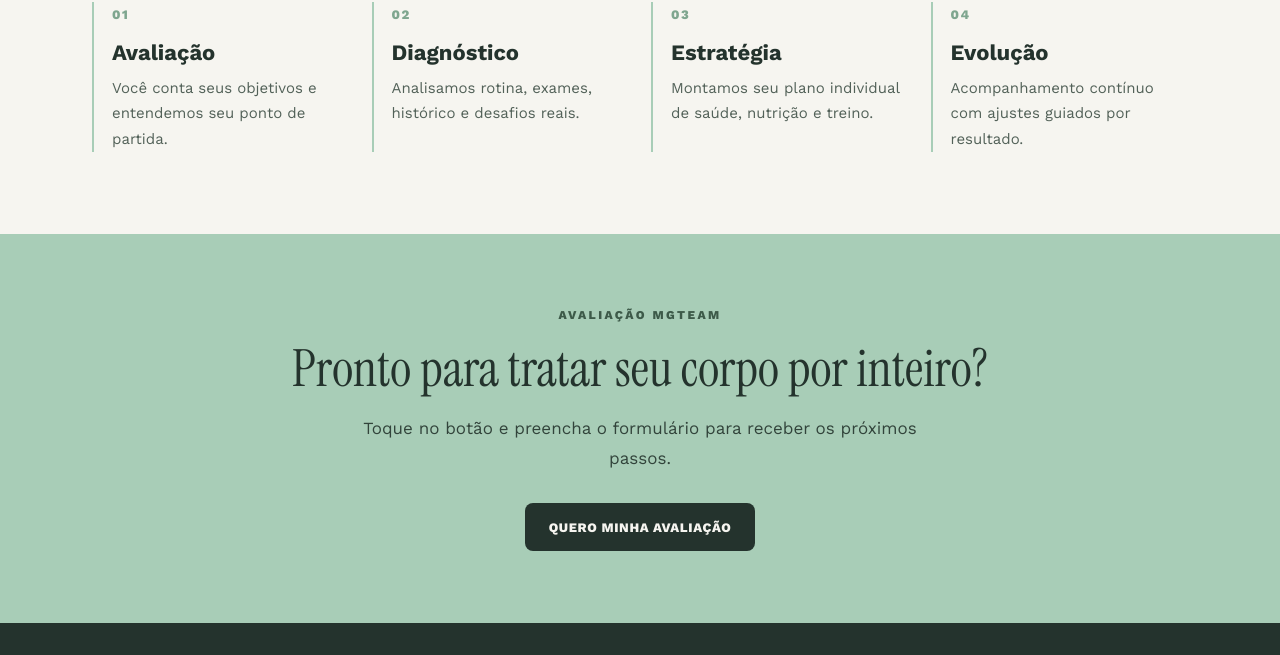
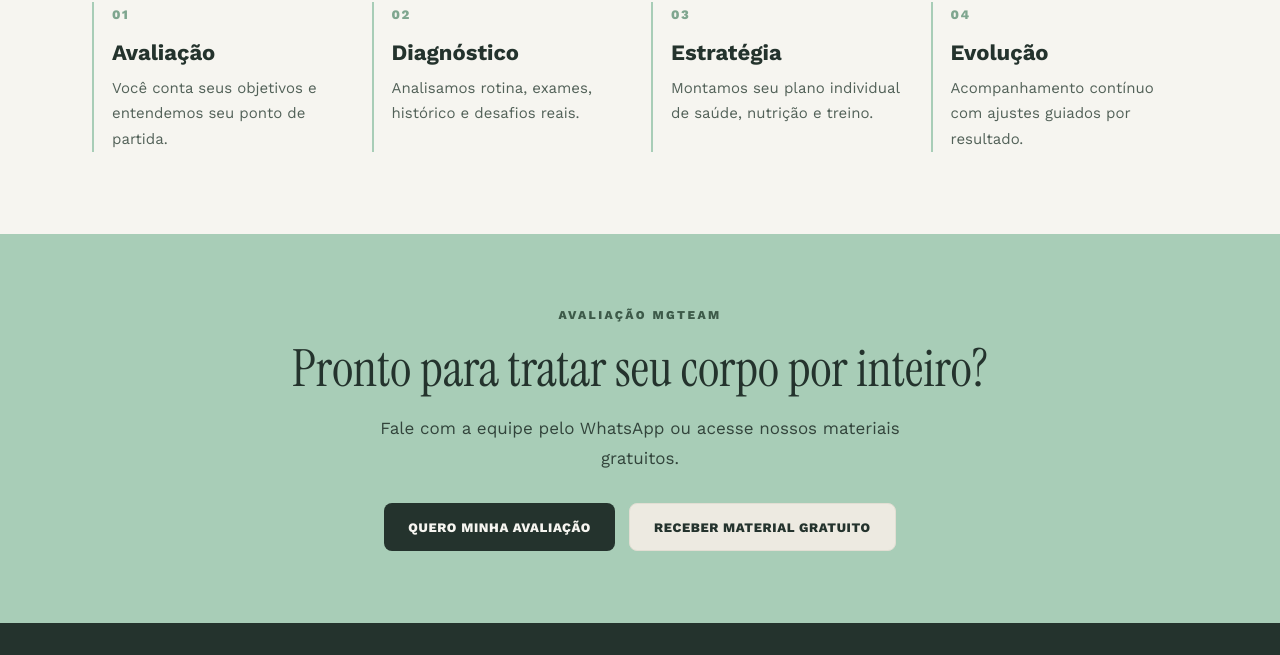
Before and after one commit to empresa-netizen/mgteam-landing, a plain HTML site: page index.html in a window 1280 px wide. Shown: the part 3767-4422 px from the top of the page. Drawn offline with nearby package versions, Linux system fonts and the light colour scheme; a script that the page names is missing.

Commit message:
Restore main site CTAs (#5)
Co-authored-by: Marcelo Guerreiro <mgteam@MacBook-Air-de-Marcelo.local>

```diff
--- a/index.html
+++ b/index.html
@@ -235,8 +235,11 @@
       <div class="container cta-box">
         <p class="eyebrow">Avaliação MGTEAM</p>
         <h2>Pronto para tratar seu corpo por inteiro?</h2>
-        <p>Toque no botão e preencha o formulário para receber os próximos passos.</p>
-        <a class="button button-dark" href="https://forms.gle/mUv1stFiL9fhPiTS8" target="_blank" rel="noopener">Quero minha avaliação</a>
+        <p>Fale com a equipe pelo WhatsApp ou acesse nossos materiais gratuitos.</p>
+        <div class="action-row cta-actions">
+          <a class="button button-dark" href="https://wa.me/message/BDFN72YF4GTEN1" target="_blank" rel="noopener">Quero minha avaliação</a>
+          <a class="button button-soft" href="https://pdf.mgteam.com.br/" target="_blank" rel="noopener">Receber material gratuito</a>
+        </div>
       </div>
     </section>
   </main>
--- a/styles.css
+++ b/styles.css
@@ -505,6 +505,10 @@ cite {
   color: #32443b;
 }
 
+.cta-actions {
+  justify-content: center;
+}
+
 .site-footer {
   background: var(--ink);
   color: #d6d1c6;
```
